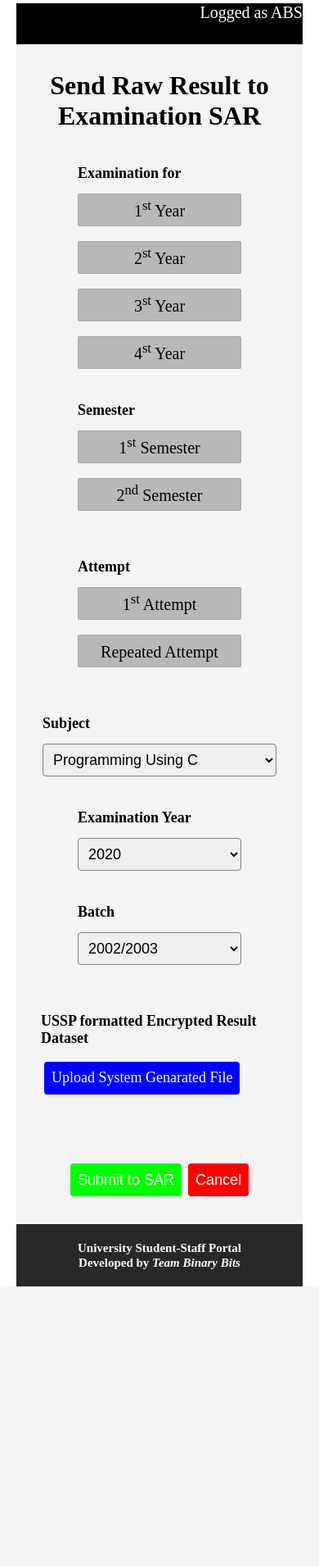
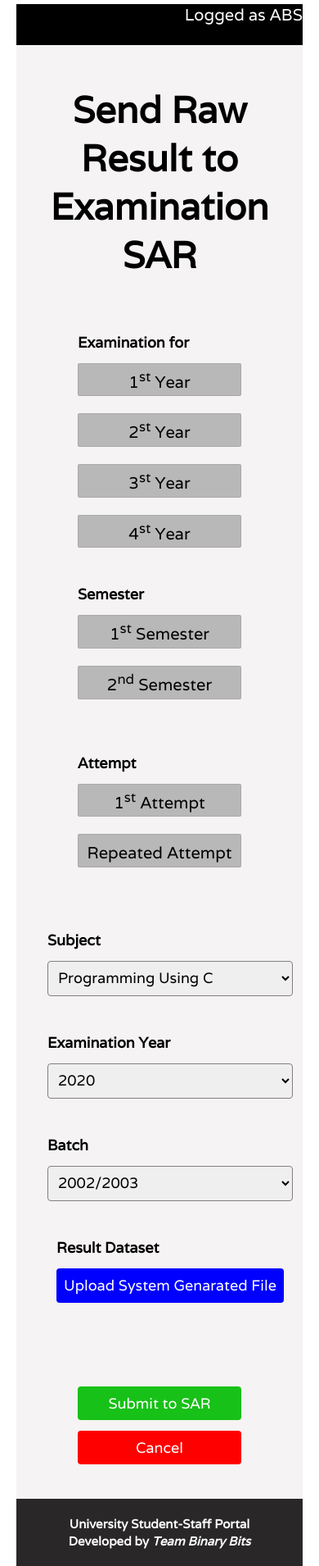
Before and after one commit to ChathuraJW/University-Student-Staff-Portal, a PHP site: page /components/exam/addRawResult.php in a window 390 px wide. Shown: the part 240-2150 px from the top of the page at 82% size. Before the commit the page ends 1809 px from the top, so only its background shows below. Run offline with PHP 8.4, Linux system fonts and the light colour scheme.

Commit message:
Apply grid system to addRawResult section.
Apply homemade grid system to addRawResult feature. Apply font for all elements in this page.

```diff
--- /dev/null
+++ b/assets/css/gridSystem.css
@@ -0,0 +1,54 @@
+.row{
+    display: grid;
+    padding: 8px;
+    grid-gap: 5px;
+}
+.col-1{
+    grid-template-columns: repeat(1,12fr);
+}
+.col-2{
+    grid-template-columns: repeat(2,6fr);
+}
+.col-3{
+    grid-template-columns: repeat(3,4fr);
+}
+.col-4{
+    grid-template-columns: repeat(4,3fr);
+}
+.col-5{
+    grid-template-columns: repeat(5,2.4fr);
+}
+.col-6{
+    grid-template-columns: repeat(6,2fr);
+}
+.col-12{
+    grid-template-columns: repeat(12,1fr);
+}
+
+/* md */
+@media screen and (max-width: 1200px ) {
+    .col-4, .col-5{
+        grid-template-columns: repeat(3,4fr);
+    }
+    .col-6{
+        grid-template-columns: repeat(3,4fr);
+    }
+    .col-12{
+        grid-template-columns: repeat(6,2fr);
+    }
+}
+/* sm */
+@media screen and (max-width: 992px) {
+    .col-3, .col-4, .col-5, .col-6{
+        grid-template-columns: repeat(2,6fr);
+    }
+    .col-12{
+        grid-template-columns: repeat(3,4fr);
+    }
+}
+/* xs */
+@media screen and (max-width: 768px) {
+    .col-2, .col-3, .col-4, .col-5, .col-6, .col-12 {
+        grid-template-columns: repeat(1,12fr);
+    }
+}
--- a/components/exam/addRawResult.php
+++ b/components/exam/addRawResult.php
@@ -5,6 +5,7 @@
     <meta name="viewport" content="width=device-width, initial-scale=1.0">
     <title>University Student-Staff Portal</title>
     <link rel="stylesheet" href="../../assets/css/main.css">
+    <link rel="stylesheet" href="../../assets/css/gridSystem.css">
     <link rel="stylesheet" href="resultSection.css">
 </head>
 <body>
@@ -13,8 +14,13 @@
 
 <!-- feature body section -->
 <div class="featureBody">
+    <div class="row col-1">
+        <div>
             <h1 class="heading">Send Raw Result to Examination SAR</h1>
+        </div>
+    </div>
     <form action="" method="post">
+        <div class="row col-3">
             <div class="showRadio">
                 <span>Examination for</span>
                 <div class="radioValue">
@@ -62,7 +68,9 @@
                     <label for="attemptRep">Repeated Attempt<sup></sup></label>
                 </div>
             </div>
+        </div>
         <br>
+        <div class="row col-4">
             <div class="showRest">
                 <span>Subject</span>
                 <select name="subject" id="subject">
@@ -78,18 +86,20 @@
                 <select name="batch" id="batch">
                 </select>
             </div>
-        <br>
             <div class="showRest">
-            <span>USSP formatted Encrypted Result Dataset</span>
+                <span>Result Dataset</span>
                 <label for="rawResultFile" class="fileLabel" id="rawResultFileLabel">Upload System Genarated File</label>
                 <input type="file" name="rawResultFile" id="rawResultFile"><br>
             </div>
+        </div>
         <br>
-        <div class="showRest" id="actionSection">
-            <input type="submit" value="Submit to SAR" name="submit" id="submit" class="submitCancelButton"
-                   style="background-color: rgb(0,255,0);">
-            <input type="reset" value="Cancel" name="cancel" id="cancel" class="submitCancelButton"
-                   style="background-color: rgb(255,0,0);">
+        <div class="row col-1">
+            <div class="showRest row col-2" id="actionSection">
+                <div><input type="submit" value="Submit to SAR" name="submit" id="submit" class="submitCancelButton"
+                            style="background-color: rgb(23, 193, 23);"></div>
+                <div><input type="reset" value="Cancel" name="cancel" id="cancel" class="submitCancelButton"
+                            style="background-color: rgb(255,0,0);"></div>
+            </div>
         </div>
     </form>
 </div>
--- a/components/exam/resultSection.css
+++ b/components/exam/resultSection.css
@@ -1,13 +1,24 @@
+@font-face {
+    font-family: Varela;
+    src: url('../../assets/font/Varela-Regular.ttf');
+}
+*{
+    font-family: Varela, sans-serif;
+}
 /*common styles for input text file and select*/
 input[type=text], input[type=file], select {
     width: 50%;
     padding: 8px;
-    display: inline-block;
     border: 1px solid gray;
     border-radius: 4px;
     box-sizing: border-box;
     font-size: 18px;
-    min-width: 200px;
+    min-width: 300px;
+}
+.heading{
+    text-align: center;
+    font-weight: bold;
+    font-size: 45px;
 }
 select {
     width: 100%;
@@ -22,9 +33,8 @@ input[type=file] {
     width: fit-content;
     border-radius: 4px;
     border: none;
-    height: 40px;
+    height: 42px;
     padding: 9px;
-    margin: 4px;
     font-size: 18px;
     color: white;
     background-color: blue;
@@ -37,22 +47,19 @@ input[type=file] {
     font-weight: bold;
 }
 .showRadio, .showRest {
-    display: inline-grid;
     width: auto;
     padding: 20px;
     margin-right: auto;
     margin-left: auto;
 }
-#actionSection {
-    display: inline-block;
-}
+
 /*radio button section styles*/
 .showRadio label {
     font-size: 20px;
     display: inline-block;
     padding: 4px;
     border: 1px solid rgba(128, 128, 128, 0.28);
-    height: 40px;
+    height: auto;
     width: 200px;
     text-align: center;
     transition: all 0.4s linear;
@@ -69,29 +76,17 @@ input[type=file] {
 }
 /*styles for submit and cancel buttons*/
 .submitCancelButton {
-    height: 40px;
+    height: auto;
     color: white;
     border: none;
     text-align: center;
     text-decoration: none;
     display: inline-block;
     font-size: 18px;
-    width: fit-content;
     border-radius: 4px;
     padding: 9px;
     margin: 4px;
-}
-/*media query for fix sizes according to viewport size*/
-@media screen and (max-width: 545px) {
-    .showRadio, .showRest {
-        display: table;
-        margin-left: auto;
-        margin-right: auto;
-    }
-
-    #actionSection {
-        display: table;
-    }
+    min-width: 200px;
 }
 
 /*verifyResult Styles*/
@@ -106,7 +101,6 @@ input[type=file] {
 }
 .showFileContent {
     width: 67%;
-    /* border: 1px gray solid; */
     display: none;
     height: fit-content;
     padding: 5px 15px 10px 15px;
@@ -125,7 +119,6 @@ input[type=file] {
     padding: 8px 10px 8px 20px;
     margin: 3px;
     background-color: rgba(166, 125, 199, 0.78);
-    transition: 0.5s;
     color: black;
     border-radius: 4px;
     box-shadow: 0 4px 8px 0 rgba(0, 0, 0, 0.2);
@@ -204,7 +197,6 @@ input[type=file] {
     border-collapse: collapse;
     border: 1px solid black;
     font-size: 18px;
-    /*display: none;*/
 }
 /*Result display table styles*/
 .resultTable tr {
@@ -247,9 +239,7 @@ input[type=file] {
         margin-right: auto;
         margin-top: 20px;
     }
-    .heading{
-      text-align: center;
-    }
+
 }
 @media screen and (max-width: 760px){
     .reviewList{
@@ -422,8 +412,8 @@ input[type=file] {
 @media screen and (max-width: 900px) {
     .basicInfo,.degreeClass,.individualGPADistribution, .gradeContribution, .gpaDistribution{
         width: 100%;
-        margin-right: 0px;
-        margin-left: 0px;
+        margin-right: 0;
+        margin-left: 0;
         display: flow-root;
     }
     .basicInfo{
```
Also changed, not shown: assets/font/Varela-Regular.ttf (added). Lines whose indentation alone changed are shown as unchanged.
